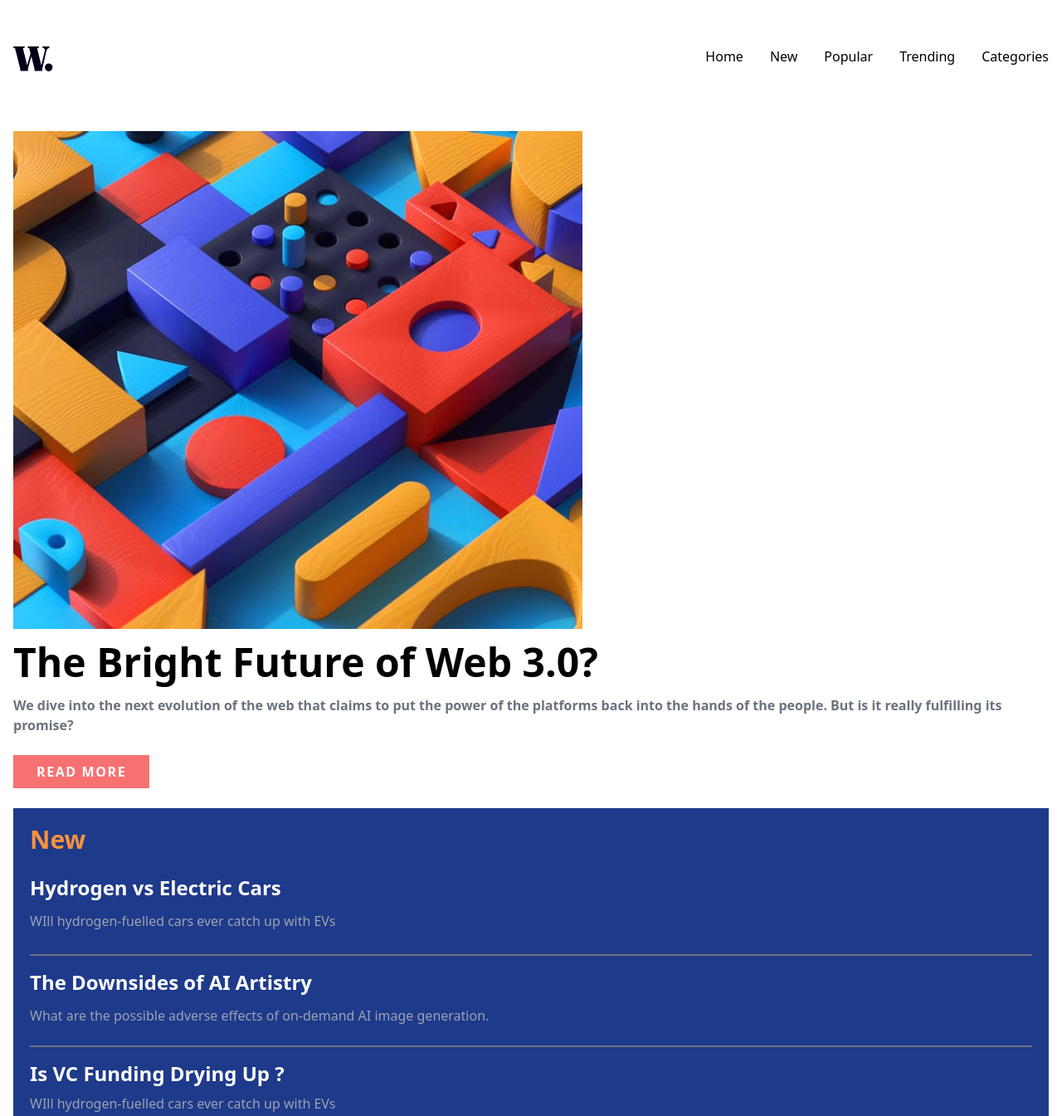
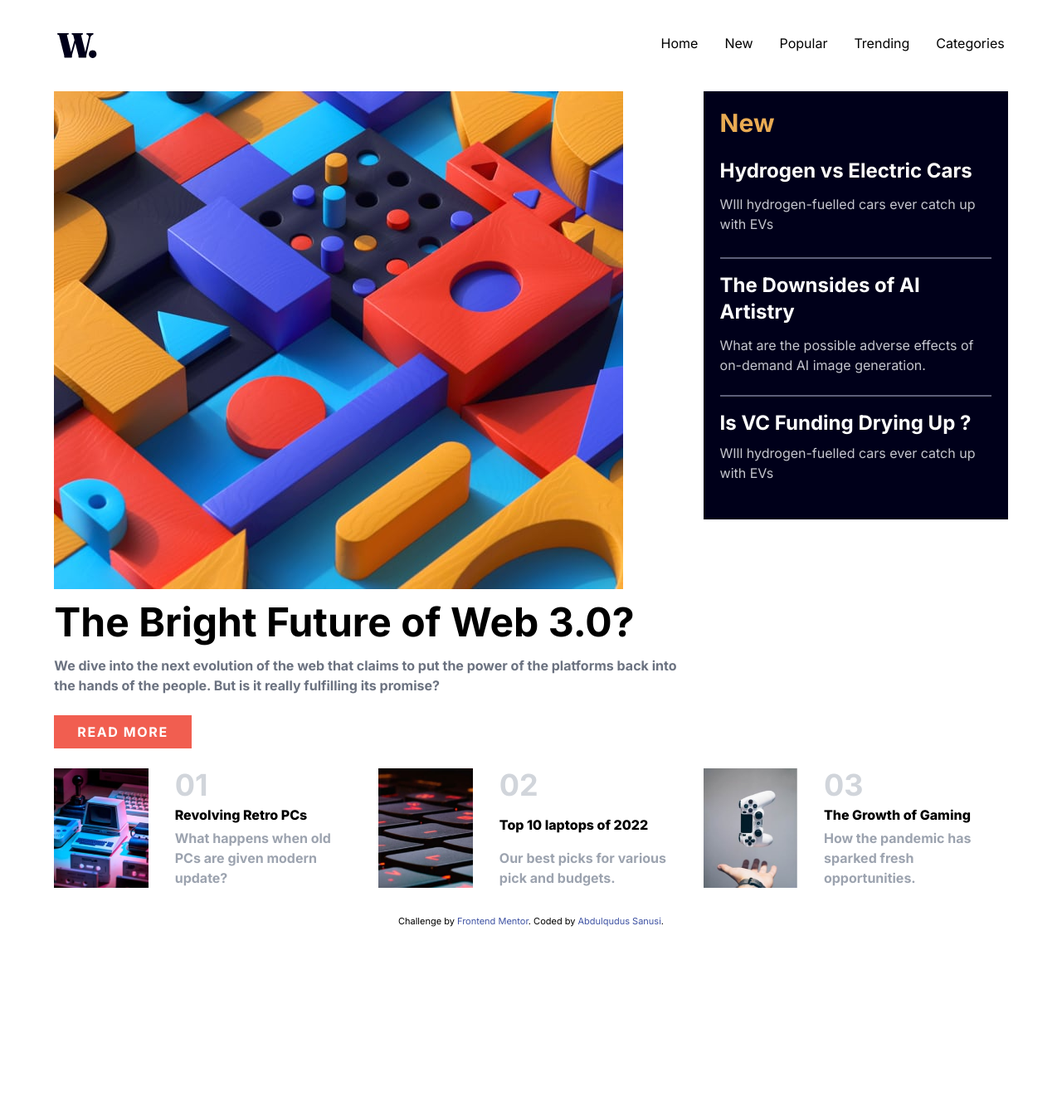
Before and after one commit to qudus2019/news-homepage, a website: page index.html in a window 1280 px wide. Shown: the top 1345 px of the page at 83% size. After the commit the page ends 1158 px from the top, so only its background shows below. Drawn offline with Linux system fonts and the light colour scheme.

Commit message:
little modifications

```diff
--- a/index.html
+++ b/index.html
@@ -4,8 +4,11 @@
   <meta charset="UTF-8">
   <meta name="viewport" content="width=device-width, initial-scale=1.0"> <!-- displays site properly based on user's device -->
 
-  <link rel="icon" type="image/png" sizes="32x32" href="./images/favicon-32x32.png">
+  <link rel="icon" type="image/png" sizes="32x32" href="assets/images/favicon-32x32.png">
   <link rel="stylesheet" href="css/main.css">
+  <link rel="preconnect" href="https://fonts.googleapis.com">
+<link rel="preconnect" href="https://fonts.gstatic.com" crossorigin>
+<link href="https://fonts.googleapis.com/css2?family=Inter:wght@400;700;800&display=swap" rel="stylesheet">
 
   <title>Frontend Mentor | News homepage</title>
 
@@ -15,20 +18,21 @@
     .attribution a { color: hsl(228, 45%, 44%); }
   </style>
 </head>
-<body class="container mx-auto pb-40 overflow-x-hidden" id='body'>
+<body class="container md:w-11/12 mx-auto pb-10 overflow-x-hidden" id='body'>
   <div class="absolute w-screen bg-black opacity-50 shadow"></div>
-  <header class="relative p-4">
+  <header class="relative px-4">
     <!--Navigation bar-->
     <nav class="relative flex flex-row justify-between py-10">
       <div class="logo-wrapper w-12">
         <img src="assets/images/logo.svg" alt="logo">
       </div>
+      <!--Desktop Menu-->
       <ul class="hidden md:flex flex-row">
-        <li class="mr-8"> <a href="#" class="hover:text-orange-300 hover:cursor-pointer">Home</a> </li>
-        <li class="mr-8"> <a href="#" class="hover:text-orange-300 hover:cursor-pointer">New</a> </li>
-        <li class="mr-8"> <a href="#" class="hover:text-orange-300 hover:cursor-pointer">Popular</a> </li>
-        <li class="mr-8"> <a href="#" class="hover:text-orange-300 hover:cursor-pointer">Trending</a> </li>
-        <li> <a href="#" class="hover:text-red-400 hover:cursor-pointer">Categories</a> </li>
+        <li class="mr-8"> <a href="#" class="hover:text-Softorange hover:cursor-pointer">Home</a> </li>
+        <li class="mr-8"> <a href="#" class="hover:text-Softorange hover:cursor-pointer">New</a> </li>
+        <li class="mr-8"> <a href="#" class="hover:text-Softorange hover:cursor-pointer">Popular</a> </li>
+        <li class="mr-8"> <a href="#" class="hover:text-Softorange hover:cursor-pointer">Trending</a> </li>
+        <li> <a href="#" class="hover:text-Softorange hover:cursor-pointer">Categories</a> </li>
       </ul>
       <img src="assets/images/icon-menu.svg" alt="" class="w-10 h-5 md:hidden" id="hamburger">
     </nav>
@@ -37,20 +41,21 @@
     <nav class="bg-white flex flex-col fixed top-0 right-0 w-3/4 h-screen p-7 text-2xl" id="mobile-nav">
       <img src="assets/images/icon-menu-close.svg" alt="close" id='close' class="absolute top-8 right-4 w-8">
       <ul class="flex flex-col md:hidden justify-between mt-28 h-64">
-        <li class="mr-8"> <a href="#" class="hover:text-orange-300 hover:cursor-pointer">Home</a> </li>
-        <li class="mr-8"> <a href="#" class="hover:text-orange-300 hover:cursor-pointer">New</a> </li>
-        <li class="mr-8"> <a href="#" class="hover:text-orange-300 hover:cursor-pointer">Popular</a> </li>
-        <li class="mr-8"> <a href="#" class="hover:text-orange-300 hover:cursor-pointer">Trending</a> </li>
-        <li> <a href="#" class="hover:text-orange-300 hover:cursor-pointer">Categories</a> </li>
+        <li class="mr-8"> <a href="#" class="hover:text-Softorange hover:cursor-pointer">Home</a> </li>
+        <li class="mr-8"> <a href="#" class="hover:text-Softorange hover:cursor-pointer">New</a> </li>
+        <li class="mr-8"> <a href="#" class="hover:text-Softorange
+        hover:cursor-pointer">Popular</a> </li>
+        <li class="mr-8"> <a href="#" class="hover:text-Softorange hover:cursor-pointer">Trending</a> </li>
+        <li> <a href="#" class="hover:text-Softorange hover:cursor-pointer">Categories</a> </li>
       </ul>
     </nav>
   </header>
 
-  <main class="grid grid-cols-1 gap-6 p-4">
+  <main class="grid grid-cols-1 md:grid-cols-3 gap-6 px-3 ">
     <!--Hero Section-->
-    <section class="">
+    <section class="md:col-span-2 ">
       <!--Hero Image-->
-      <picture>
+      <picture class="">
         <source media="min-width:650px" srcset="assets/images/image-web-3-desktop.jpg">
         <img src="assets/images/image-web-3-mobile.jpg" alt="web 3 image">
        </picture>
@@ -58,55 +63,55 @@
       <h1 class="text-4xl md:text-5xl font-bold py-4">The Bright Future of Web 3.0?</h1>
       <div>
         <p class="text-gray-500 font-semibold">We dive into the next evolution of the web that claims to put the power of the platforms back into the hands of the people. But is it really fulfilling its promise?</p>
-        <button class="bg-red-400 px-7 py-2 text-white font-semibold mt-6 uppercase tracking-widest hover:bg-black">Read More</button>
+        <button class="bg-Softred px-7 py-2 text-white font-semibold mt-6 uppercase tracking-widest hover:bg-Verydarkblue">Read More</button>
       </div>
     </section>
 
     <!--New Section-->
-    <section>
-      <div class="bg-blue-900 p-5">
-        <h2 class='text-orange-400 font-bold text-3xl pb-6'>New</h2>
-        <div class="pb-7 border-b-2 border-gray-500">
-          <h3 class="font-bold text-white text-2xl pb-3 hover:text-orange-400">Hydrogen vs Electric Cars</h3>
-          <p class="text-gray-400">WIll hydrogen-fuelled cars ever catch up with EVs</p>
+    <section class="">
+      <div class="bg-Verydarkblue p-5">
+        <h2 class='text-Softorange font-bold text-3xl pb-6'>New</h2>
+        <div class="pb-7 border-b-2 border-Darkgrayishblue">
+          <h3 class="font-bold text-Offwhite text-2xl pb-3 hover:text-Softorange">Hydrogen vs Electric Cars</h3>
+          <p class="text-Grayishblue">WIll hydrogen-fuelled cars ever catch up with EVs</p>
         </div>
-        <div class="pt-4 pb-6 border-b-2 border-gray-500">
-          <h3 class="font-bold text-white text-2xl pb-3">The Downsides of AI Artistry</h3>
-          <p class="text-gray-400">What are the possible adverse effects of on-demand AI image generation.</p>
+        <div class="pt-4 pb-6 border-b-2 border-Darkgrayishblue">
+          <h3 class="font-bold text-white text-2xl pb-3 hover:text-Softorange">The Downsides of AI Artistry</h3>
+          <p class="text-Grayishblue">What are the possible adverse effects of on-demand AI image generation.</p>
         </div>
         <div  class="pt-4 pb-6">
-          <h3 class="font-bold text-white capitalize pb-2 text-2xl  hover:text-orange-400">is VC funding drying up ?</h3>
-          <p class="text-gray-400">WIll hydrogen-fuelled cars ever catch up with EVs</p>
+          <h3 class="font-bold text-white capitalize pb-2 text-2xl  hover:text-Softorange">is VC funding drying up ?</h3>
+          <p class="text-Grayishblue">WIll hydrogen-fuelled cars ever catch up with EVs</p>
         </div>
       </div>
 
     </section>
     <!--Third Section-->
-    <section class="mb-8 grid grid-cols-1 md:grid-cols-3 gap-6">
-      <div  class="flex h-36">
+    <section class="mb-8 grid grid-cols-1 md:grid-cols-3 gap-6 md:col-span-3 ">
+      <div class="flex h-36">
         <img src="assets/images/image-retro-pcs.jpg" alt=" revolving retro" class="">
         <div class=" flex flex-col justify-between pl-4 md:pl-8">
-          <h2 class="text-4xl md:text-5xl text-gray-300 font-semibold">01</h2>
-          <h3 class="text-xl md:text-2xl font-bold  hover:text-orange-400">Revolving Retro PCs</h3>
-          <p class=" text-gray-400 font-semibold">What happens when old PCs are given modern update?</p>
+          <h2 class="text-4xl text-gray-300 font-semibold">01</h2>
+          <h3 class="text-base  font-extrabold  hover:text-Softred">Revolving Retro PCs</h3>
+          <p class="text-sm md:text-base text-gray-400 font-semibold">What happens when old PCs are given modern update?</p>
         </div>
       </div>
 
       <div  class="flex h-36">
         <img src="assets/images/image-top-laptops.jpg" alt=" top laptops">
         <div class=" flex flex-col justify-between pl-4 md:pl-8">
-          <h2 class="text-4xl md:text-5xl text-gray-300 font-semibold">02</h2>
-          <h3 class="text-xl font-bold">Top 10 laptops of 2022</h3>
-          <p class=" text-gray-400 font-semibold">Our best picks for various pick and budgets.</p>
+          <h2 class="text-4xl text-gray-300 font-semibold">02</h2>
+          <h3 class="text-base font-extrabold hover:text-Softred">Top 10 laptops of 2022</h3>
+          <p class="text-sm md:text-base text-gray-400 font-semibold">Our best picks for various pick and budgets.</p>
         </div>
       </div>
 
       <div  class="flex h-36">
         <img src="assets/images/image-gaming-growth.jpg" alt="growth of gaming" class="">
         <div  class=" flex flex-col justify-between pl-4 md:pl-8">
-          <h2 class="text-4xl md:text-5xl text-gray-300 font-semibold">03</h2>
-          <h3 class="text-xl md:text-2xl font-bold">The Growth of Gaming</h3>
-          <p class="text-gray-400 font-semibold">How the pandemic has sparked fresh opportunities.</p>
+          <h2 class="text-4xl text-gray-300 font-semibold">03</h2>
+          <h3 class="text-base md:text-base font-extrabold hover:text-Softred">The Growth of Gaming</h3>
+          <p class="text-sm md:text-base text-gray-400 font-semibold">How the pandemic has sparked fresh opportunities.</p>
         </div>
       </div>
 
--- a/src/input.css
+++ b/src/input.css
@@ -6,6 +6,7 @@
     padding:0;
     margin:0;
     box-sizing: border-box;
+    font-family: 'Inter', sans-serif;
 }
 
 #mobile-nav{
--- a/tailwind.config.js
+++ b/tailwind.config.js
@@ -4,7 +4,13 @@ module.exports = {
   theme: {
     extend: {
       colors: {
+        Softorange: 'hsl(35, 77%, 62%)',
+        Softred: 'hsl(5, 85%, 63%)',
 
+        Offwhite: 'hsl(36, 100%, 99%)',
+        Grayishblue: 'hsl(233, 8%, 79%)',
+        Darkgrayishblue: 'hsl(236, 13%, 42%)',
+        Verydarkblue: 'hsl(240, 100%, 5%)'
       }
     },
   },
```
Also changed, not shown: style-guide.md (+9 -0 lines), css/main.css.
